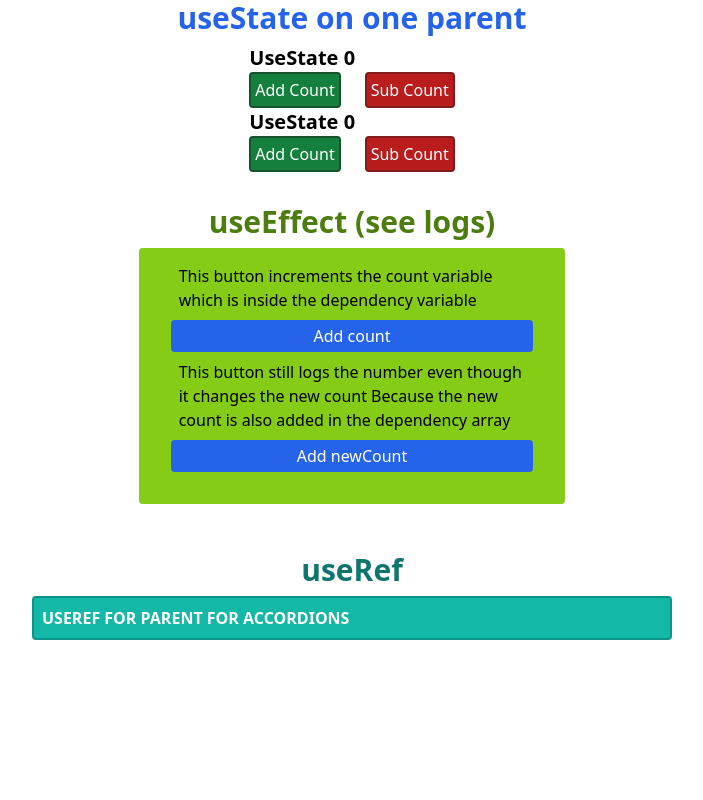
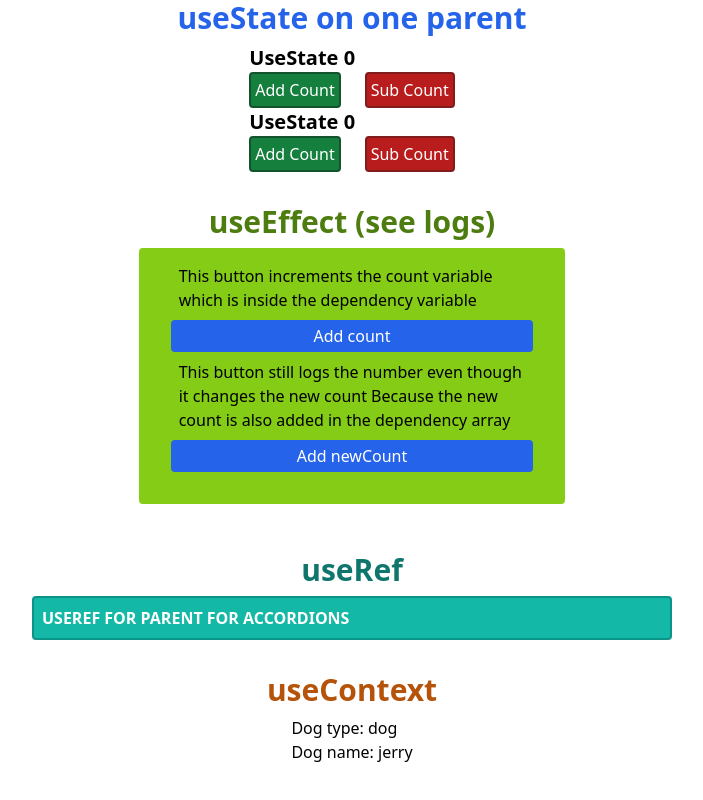
Before and after one commit to JullianMQ/Learning-React-2, a React (Vite) app: page / in a window 1280 px wide. Shown: the part 220-1020 px from the top of the page, without its empty margins (288-991 px from the left). Built offline with nearby package versions, Linux system fonts and the light colour scheme.

Commit message:
Added useContext hook

```diff
--- /dev/null
+++ b/src/components/useContext/Animal.tsx
@@ -0,0 +1,12 @@
+import React from 'react'
+import Dog from './Dog'
+
+const Animal = () => {
+  return (
+    <div>
+      <Dog />
+    </div>
+  )
+}
+
+export default Animal
--- /dev/null
+++ b/src/components/useContext/AnimalContext.ts
@@ -0,0 +1,19 @@
+import { createContext, useContext } from "react";
+import { AnimalType } from "./UseContext";
+
+// This should be named the way a component would be
+// It is necessary for this to be union typed with undefined in case a new dev
+// joins and forgets to use the context
+export const AnimalContext = createContext<AnimalType | undefined>(undefined)
+
+// Custom hook in order to get AnimalType without undefined
+// Will be used instead of useContext on the Dog component
+export function useAnimalContext() {
+    const myDog = useContext(AnimalContext)
+
+    if (myDog === undefined) {
+        throw new Error("useAnimalContext must be used within a AnimalContext.Provider");
+    }
+
+    return myDog
+}
--- /dev/null
+++ b/src/components/useContext/Dog.tsx
@@ -0,0 +1,19 @@
+import { useAnimalContext } from './AnimalContext'
+
+const Dog = () => {
+  const myDog = useAnimalContext()
+
+  return (
+    <div>
+      <h1> Dog type: {myDog.animalType} </h1>
+      <h1> Dog name: {myDog.name} </h1>
+      {/*
+        Could be typed like this but this will lead to errors down the road
+        If a developer forgets to use the appropriate context
+        <h1> Dog name: {myDog?.name} </h1>
+      */}
+    </div>
+  )
+}
+
+export default Dog
--- a/src/components/UseContext.tsx
+++ b/src/components/useContext/UseContext.tsx
@@ -7,11 +7,30 @@
 //  otherwise need to be pass as props
 //  NOTE: it is used to avoid 'prop drilling'
 
-import React from 'react'
+import React, { useState } from 'react'
+import Animal from './Animal'
+import { AnimalContext } from './AnimalContext'
 
+export type AnimalType = {
+  animalType: "dog" | "cat" | "fish",
+  name: string,
+}
+
+// Using useState without changing the value
 const UseContext = () => {
+  const [myDog] = useState<AnimalType>({
+    animalType: "dog",
+    name: "jerry"
+  })
+
+  // Do not forget to add the method provider this will make it possible
+  // to use kinda like a react component
   return (
-    <div>UseContext</div>
+    <div>
+      <AnimalContext.Provider value={myDog}>
+        <Animal />
+      </AnimalContext.Provider>
+    </div>
   )
 }
 
--- a/src/output.css
+++ b/src/output.css
@@ -1006,6 +1006,11 @@ video {
   color: rgb(255 255 255 / var(--tw-text-opacity, 1));
 }
 
+.text-amber-700 {
+  --tw-text-opacity: 1;
+  color: rgb(180 83 9 / var(--tw-text-opacity, 1));
+}
+
 .filter {
   filter: var(--tw-blur) var(--tw-brightness) var(--tw-contrast) var(--tw-grayscale) var(--tw-hue-rotate) var(--tw-invert) var(--tw-saturate) var(--tw-sepia) var(--tw-drop-shadow);
 }
--- a/src/pages/Home.tsx
+++ b/src/pages/Home.tsx
@@ -1,7 +1,7 @@
 // import React from 'react'
 import ProductsList from '../components/ProductsList'
 import UseState from '../components/UseState'
-import UseContext from '../components/UseContext'
+import UseContext from '../components/useContext/UseContext'
 import { useState, useEffect, useRef } from 'react'
 import Navbar from '../components/Navbar'
 import autoAnimate from '@formkit/auto-animate'
@@ -32,6 +32,9 @@ const Home = () => {
 
                 <h1 className="text-3xl font-bold mt-8 mb-2 text-teal-700">useRef</h1>
                 <UsingRef />
+
+                <h1 className="text-3xl font-bold mt-8 mb-2 text-amber-700">useContext</h1>
+                <UseContext />
             </div>
         </>
     )
```
